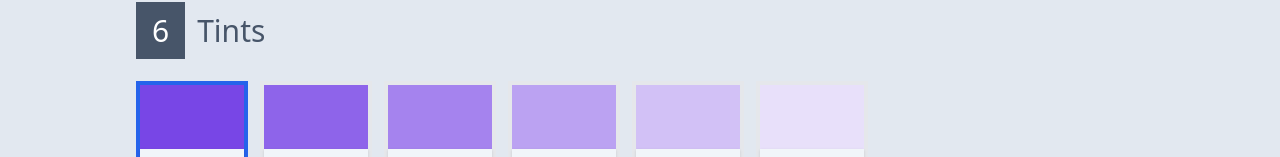
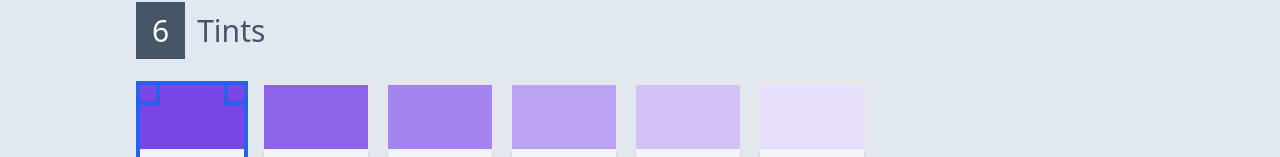
Before and after one commit to reactry/shades, a React (Create React App) app: page / in a window 1280 px wide. Shown: the part 643-800 px from the top of the page. Built offline with nearby package versions, Linux system fonts and the light colour scheme.

Commit message:
Added 2 squares at top to active colorbox

```diff
--- a/src/MainComponent/Output/Box.js
+++ b/src/MainComponent/Output/Box.js
@@ -13,6 +13,10 @@ export default function Box ({r, g, b, active}) {
 
 	return (
 		<div className={boxClasses}>
+			{active && <div className="relative -top-1">
+				<div className="absolute -left-1 w-6 h-6 border-4 border-blue-600"></div>
+				<div className="absolute -right-1 w-6 h-6 border-4 border-blue-600"></div>
+			</div>}
 			<div className="h-16" style={style}></div>
 			<div className="bg-slate-100 py-2 text-sm text-center font-bold text-slate-700 shadow">{hexColor}</div>
 		</div>
```
